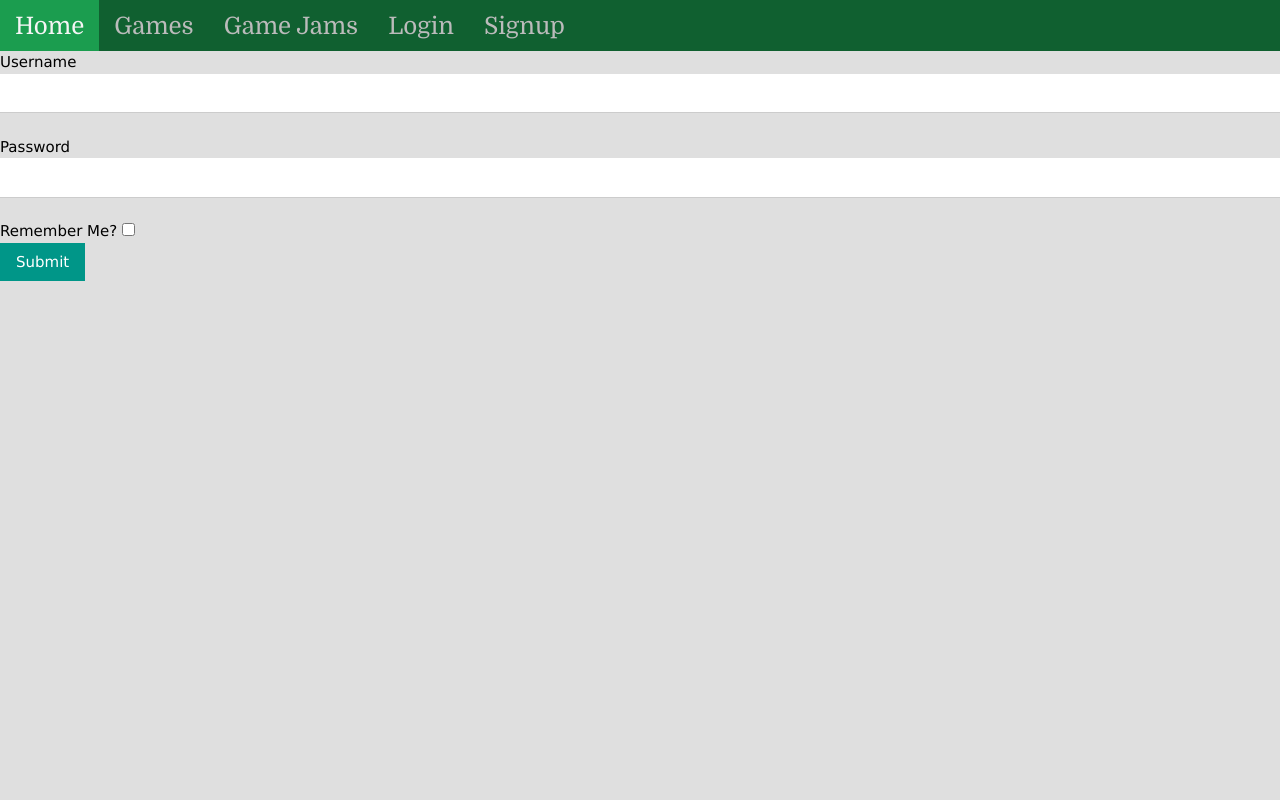
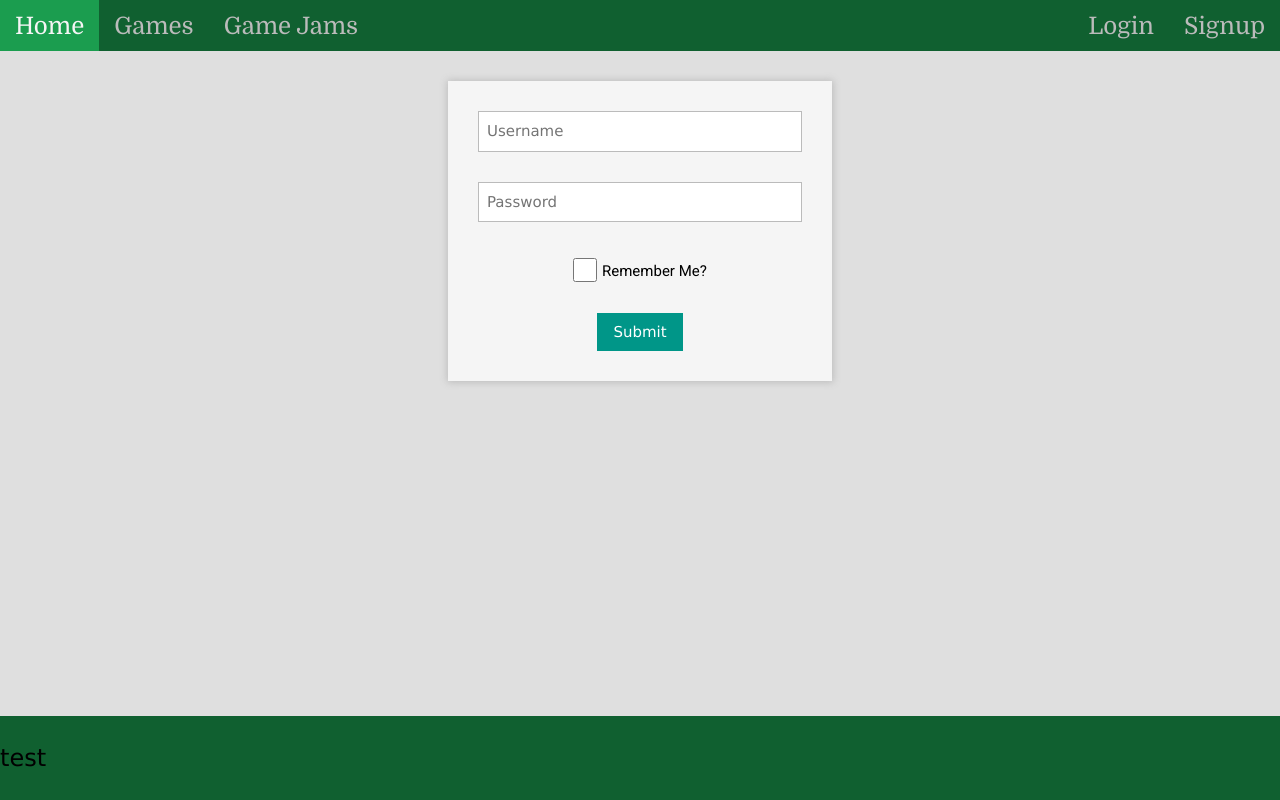
Before and after one commit to Exponential182/BHS-Game-Hub, a Flask app: page /login in a window 1280 px wide. Run offline with Flask 3, Linux system fonts and the light colour scheme.

Commit message:
Tweaked some class names for clarity, worked on login page. Tweaked layout.html

```diff
--- a/static/css/style.css
+++ b/static/css/style.css
@@ -1,5 +1,22 @@
 html {
     background-color: #DFDFDF;
+    /* Set body font as default font */
+    font-family: "Roboto", sans-serif;
+}
+
+body {
+    display: flex;
+    flex-direction: column;
+    min-height: 100vh;
+}
+
+main {
+    flex-grow: 1;
+}
+
+header, footer {
+    flex-shrink: 0;
+    flex-grow: 0;
 }
 
 .title {
@@ -11,7 +28,7 @@ html {
 }
 
 .flex-align-right {
-    margin-left: auto;
+    margin-left: auto !important;
 }
 
 /* Navbar */
@@ -20,7 +37,7 @@ html {
     flex-direction: row;
     min-height: 2rem;
     font-size: 1.6rem;
-    background: #106030;
+    background-color: #106030;
 }
 
 .navbar-link {
@@ -35,3 +52,41 @@ html {
     background-color: #1B9D4F;
     color: #F5F5F5;
 }
+
+/* Footer */
+.footer-flex {
+    display: flex;
+    flex-direction: row;
+    min-height: 2rem;
+    font-size: 1.6rem;
+    background-color: #106030;
+}
+
+/* Login/Signup Pages - Generic */
+.account-form-container {
+    display: flex;
+    flex-direction: column;
+    align-items: center;
+    background-color: #F5F5F5;
+    width: 30%;
+    margin: 2rem auto;
+    padding: 2rem;
+    gap: 2rem;
+    box-shadow: 0rem 0rem 0.5rem 0.1rem #BBBBBB;
+}
+
+.username-input {
+    max-width: 100%;
+    border: #BBBBBB solid 1.5px;
+}
+
+.password-input {
+    max-width: 100%;
+    border: #BBBBBB solid 1.5px;
+}
+
+.modern-checkbox {
+    border-radius: 100%;
+}
+
+/* Login Page */
--- a/templates/home.html
+++ b/templates/home.html
@@ -4,9 +4,4 @@
 <p class="body">
     Lorem, ipsum dolor sit amet consectetur adipisicing elit. Assumenda quam enim totam quaerat autem, soluta possimus animi in doloremque modi quod id, culpa et dolores fuga doloribus sint harum nam.
 </p>
-<!--
-<iframe class="game" id="game" src="/static/games/Pukehinau_Peril_Web_v6/index.html" frameborder="0" allow="fullscreen", width="1000px", height="700px"></iframe>
-<button class="fullscreen" id="fullscreen">Fullscreen</button>
-<script src="/static/scripts/fullscreen.js"></script>
--->
 {% endblock %}
--- a/templates/layout.html
+++ b/templates/layout.html
@@ -19,5 +19,8 @@
             {% block content %}
             {% endblock %}
         </main>
+        <footer class="footer-flex">
+            <p>test</p>
+        </footer>
     </body>
 </html>
--- a/templates/login.html
+++ b/templates/login.html
@@ -1,15 +1,19 @@
 {% extends "layout.html" %}
 {% block content %}
-<form method="POST">
-    {{form.hidden_tag()}}
-    {{form.username.label}}
-    {{form.username(class_="w3-input")}}
-    <br>
-    {{form.password.label}}
-    {{form.password(class_="w3-input")}}
-    <br>
-    {{form.remember.label}} {{form.remember}}
-    <br>
+<form class="account-form-container" method="POST">
+    {{ form.hidden_tag() }}
+    {{ form.username(
+        class_="w3-input username-input",
+        placeholder="Username",
+    ) }}
+    {{ form.password(
+        class_="w3-input password-input",
+        placeholder="Password",
+    ) }}
+    <div>
+        {{form.remember(class_="w3-check modern-checkbox")}}
+        {{form.remember.label(class_="body")}}
+    </div>
     {{form.sumbit(class_="w3-btn w3-teal")}}
 </form>
 {% endblock %}
--- a/templates/navbar.html
+++ b/templates/navbar.html
@@ -4,10 +4,10 @@
     <a href="/jams" class="navbar-link">Game Jams</a>
 
     {% if current_user.is_authenticated %}
-        <a href="/logout" class="navbar-link flex-right-force">Logout</a>
+        <a href="/logout" class="navbar-link flex-align-right">Logout</a>
         <h2>{{current_user.username}}</h2>
     {% else %}
-        <a href="/login" class="navbar-link flex-right-force">Login</a>
+        <a href="/login" class="navbar-link flex-align-right">Login</a>
         <a href="/signup" class="navbar-link">Signup</a>
     {% endif %}
 </nav>
```
Lines whose indentation alone changed are shown as unchanged.
